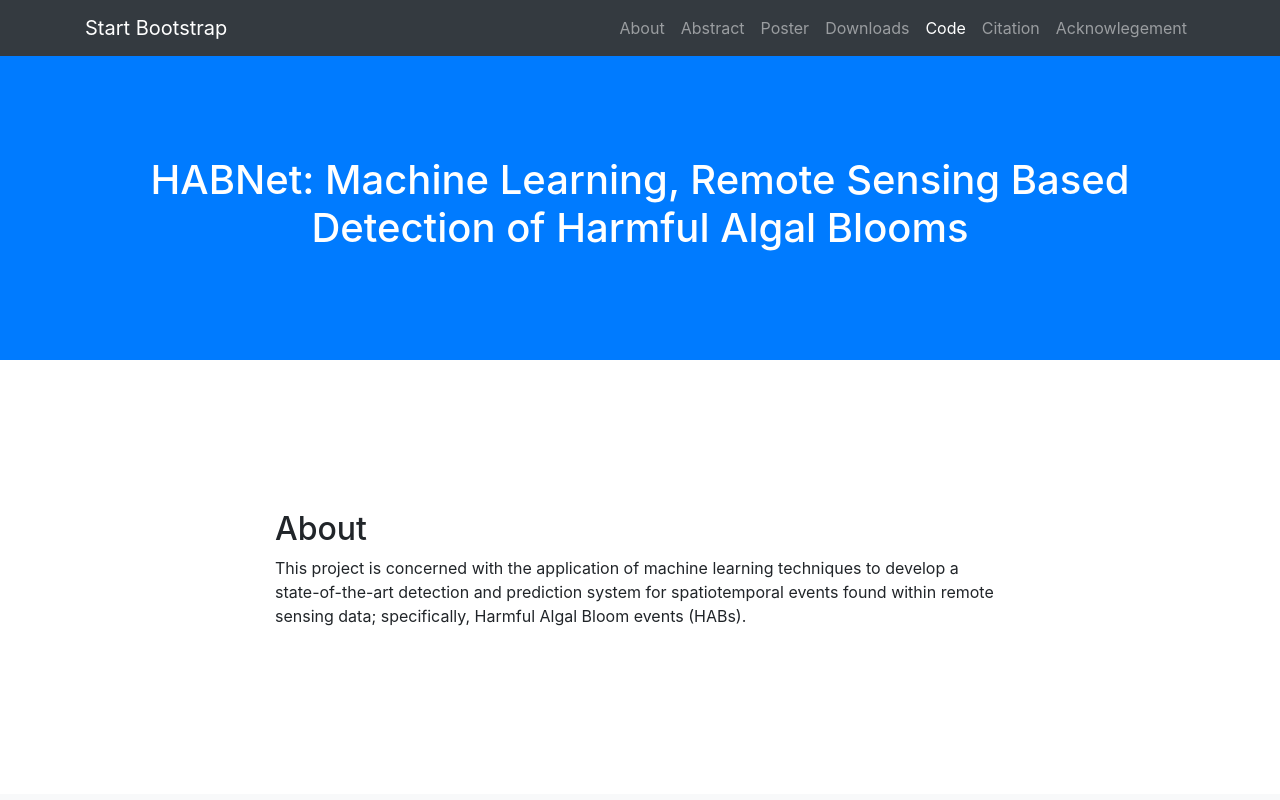
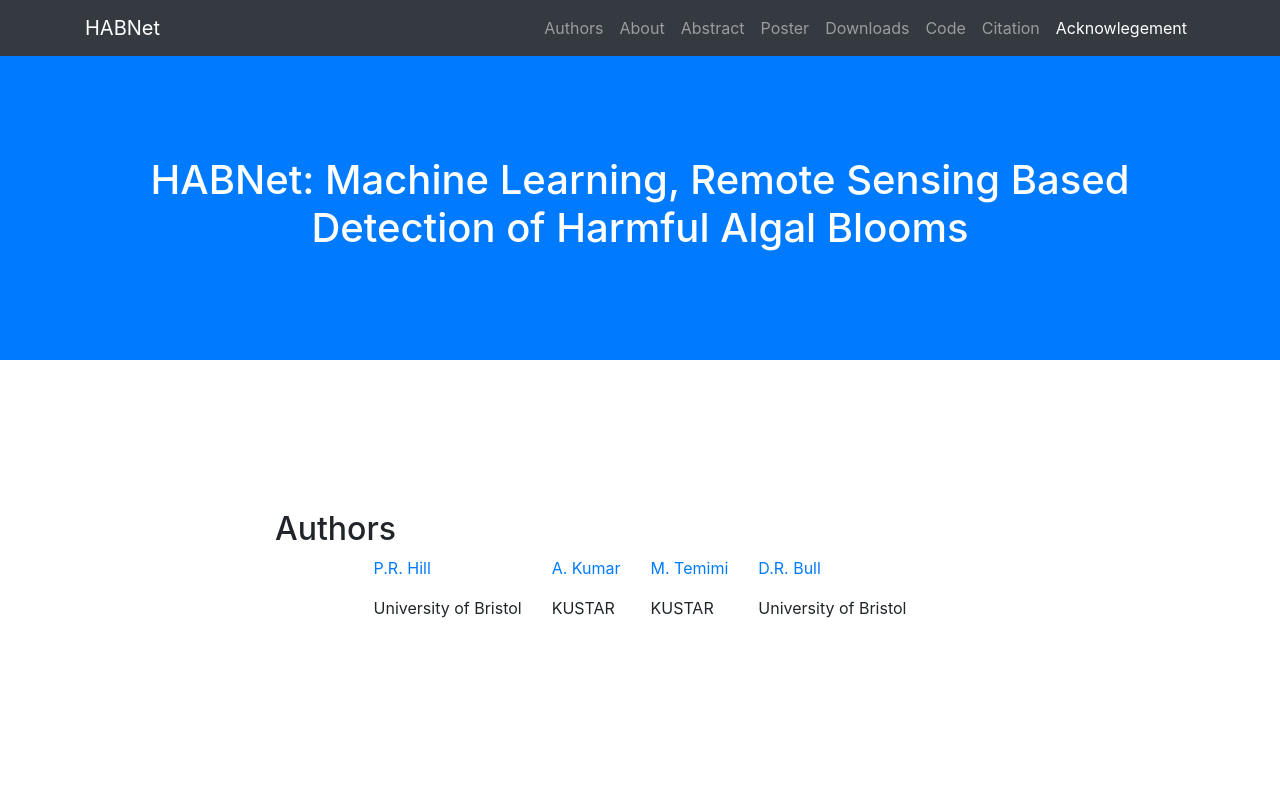
Before and after one commit to csprh/HABNET_v2, a website with bundled scripts: page index.html in a window 1280 px wide. Shown: the top 800 px of the page. Built offline with nearby package versions, Linux system fonts and the light colour scheme; files whose address does not match are found by name.

Commit message:
first commit

```diff
--- a/index.html
+++ b/index.html
@@ -23,12 +23,15 @@
   <!-- Navigation -->
   <nav class="navbar navbar-expand-lg navbar-dark bg-dark fixed-top" id="mainNav">
     <div class="container">
-      <a class="navbar-brand js-scroll-trigger" href="#page-top">Start Bootstrap</a>
+      <a class="navbar-brand js-scroll-trigger" href="#page-top">HABNet</a>
       <button class="navbar-toggler" type="button" data-toggle="collapse" data-target="#navbarResponsive" aria-controls="navbarResponsive" aria-expanded="false" aria-label="Toggle navigation">
         <span class="navbar-toggler-icon"></span>
       </button>
       <div class="collapse navbar-collapse" id="navbarResponsive">
         <ul class="navbar-nav ml-auto">
+	  <li class="nav-item">
+            <a class="nav-link js-scroll-trigger" href="#authors">Authors</a>
+          </li>
           <li class="nav-item">
             <a class="nav-link js-scroll-trigger" href="#about">About</a>
           </li>
@@ -62,6 +65,21 @@
     </div>
   </header>
 
+    <section id="authors">
+    <div class="container">
+      <div class="row">
+        <div class="col-lg-8 mx-auto">
+            <h2>Authors</h2>
+                  <div class="row justify-content-md-center">
+                    <div class="col-sm-auto"><p><a href='http://www.bristol.ac.uk/engineering/people/paul-r-hill/index.html'>P.R. Hill</a></p><p>University of Bristol</p></div>
+                    <div class="col-sm-auto"><p><a href='https://scholar.google.com/citations?user=srDQE6sAAAAJl'>A. Kumar</a></p><p>KUSTAR</p></div>
+		    <div class="col-sm-auto"><p><a href='https://www.ku.ac.ae/academics/college-of-engineering/department/department-of-civil-infrastructure-and-environmental-engineering/people/dr-marouane-temimi'>M. Temimi</a></p><p>KUSTAR</p></div>
+		    <div class="col-sm-auto"><p><a href='http://www.bristol.ac.uk/engineering/people/david-r-bull/index.html'>D.R. Bull</a></p><p>University of Bristol</p></div>
+                </div>
+        </div>
+      </div>
+    </div>
+  </section>
   <section id="about">
     <div class="container">
       <div class="row">
@@ -179,7 +197,7 @@
     </div>
   </section>
 
-    <section id="code">
+  <section id="ack">
     <div class="container">
       <div class="row">
         <div class="col-lg-8 mx-auto">
```
Also changed, not shown: 1 other file.
